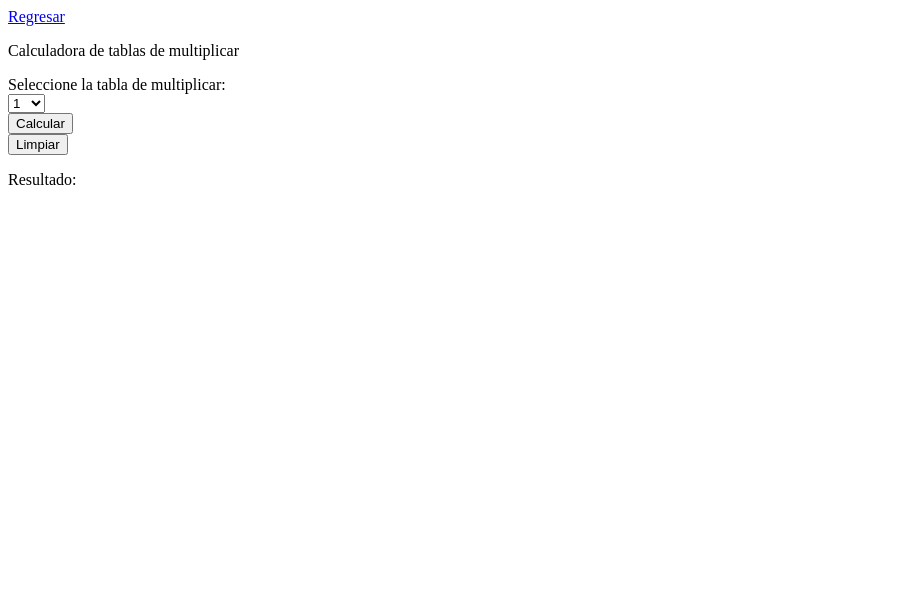
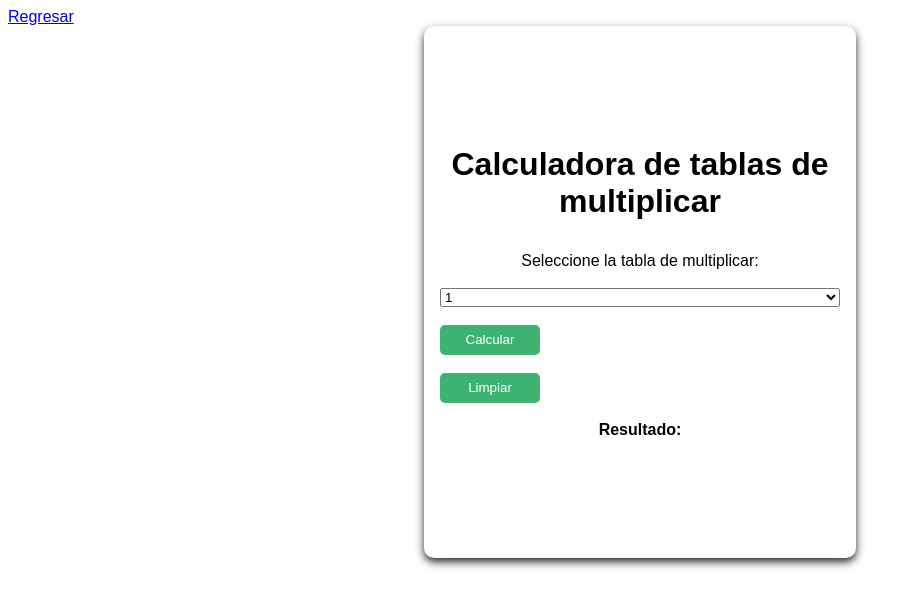
Before and after one commit to aosuna08/preexamu2, a plain HTML site: page html/calculadora.html in a window 1280 px wide. Shown: the whole page, without its empty margins (0-918 px from the left). Drawn offline with Linux system fonts and the light colour scheme.

Commit message:
Se realizo el css

```diff
--- /dev/null
+++ b/css/estilos.css
@@ -0,0 +1,77 @@
+* {
+    font-family: Arial, Helvetica, sans-serif;
+}
+
+.titulo {
+    font-weight: bold;
+    text-align: center;
+    font-size: 2rem;
+    margin: 0;
+}
+
+.parrafo, #lblResultado, #resultado {
+    text-align: center;
+    font-size: 1rem;
+    margin: 0;
+}
+
+/* ESTILOS DE PRESION ARTERIAL */
+table {
+    width: 100%;
+    border-collapse: collapse;
+    margin-top: 20px;
+    margin-bottom: 2rem;
+}
+
+th, td {
+    border: 1px solid lightgray;
+    text-align: center;
+    padding: 8px;
+}
+
+th {
+    background-color: mediumseagreen;
+    font-weight: bold;
+    color: white;
+}
+
+td {
+    font-size: 14px;
+}
+
+#estado {
+    font-weight: bold;
+    font-size: 14px;
+}
+
+/* ESTILOS DE CALCULADORA DE TABLAS DE MULTIPLICAR */
+.tarjeta {
+    display: flex;
+    flex-direction: column;
+    justify-content: center;
+    width: 400px;
+    height: 500px;
+    margin: auto;
+    padding: 1rem;
+    border: 2px transparent;
+    border-radius: 10px;
+    box-shadow: 0 4px 8px 0 rgb(44, 41, 37);
+}
+
+#lblResultado {
+    font-weight: bold;
+}
+
+#resultado {
+    color: grey;
+}
+
+.boton {
+    background-color: mediumseagreen;
+    color: white;
+    width: 100px;
+    height: 30px;
+    margin: 0;
+    border: 1px transparent;
+    border-radius: 5px;
+}
--- a/html/calculadora.html
+++ b/html/calculadora.html
@@ -4,6 +4,7 @@
     <meta charset="UTF-8">
     <meta name="viewport" content="width=device-width, initial-scale=1.0">
     <title> Calculadora de tablas de multiplicar </title>
+    <link rel="stylesheet" href="../css/estilos.css">
 </head>
 <body>
     <header>
@@ -13,9 +14,9 @@
     </header>
     <main>
         <section>
-            <div id="tarjeta">
-                <p> Calculadora de tablas de multiplicar <p>
-                <label for="tabla"> Seleccione la tabla de multiplicar: </label><br>
+            <div class="tarjeta">
+                <p class="titulo"> Calculadora de tablas de multiplicar <p>
+                <p class="parrafo"> Seleccione la tabla de multiplicar: </p><br>
                 <select name="tabla" id="tabla">
                     <option value="1">1</option>
                     <option value="2">2</option>
@@ -28,10 +29,10 @@
                     <option value="9">9</option>
                     <option value="10">10</option>
                 </select><br>
-                <button id="calcular"> Calcular </button><br>
-                <button type="reset" id="limpiar"> Limpiar </button><br>
-                <p> Resultado: </p>
-                <p id="resultado"></p>
+                <button id="calcular" class="boton"> Calcular </button><br>
+                <button type="reset" id="limpiar" class="boton"> Limpiar </button><br>
+                <p id="lblResultado"> Resultado: </p>
+                <p id="resultado" class="parrafo"></p>
             </div>
         </section>
     </main>
```
Also changed, not shown: html/presionArterial.html (+4 -3 lines), index.html (+1 -0 lines).
